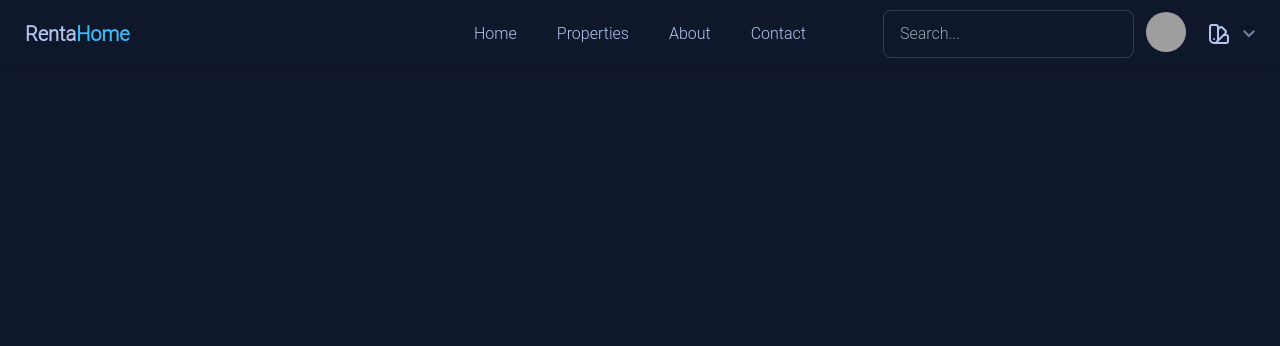
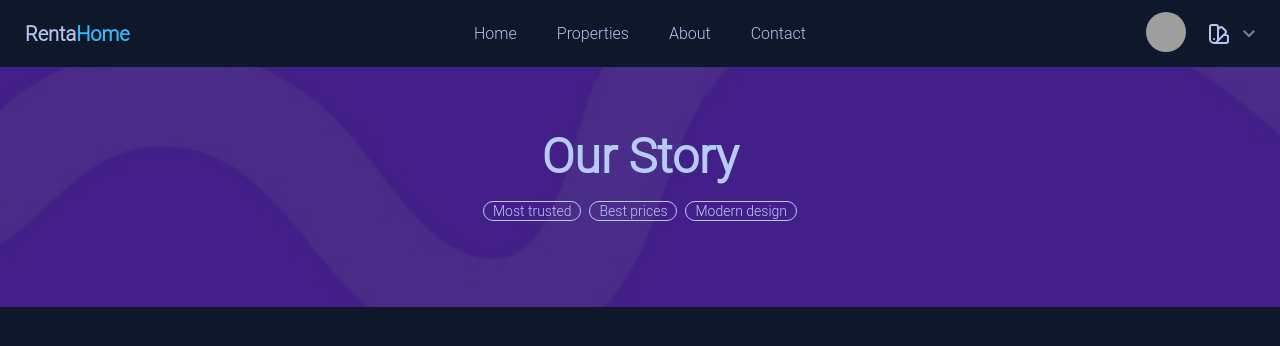
Before and after one commit to MaryamBouchhar/rentahome, a Vue app in the folder client/: page /about in a window 1280 px wide. Shown: the top 346 px of the page. Built offline with nearby package versions, Linux system fonts and the light colour scheme; grey boxes are pictures that could not be loaded.

Commit message:
update navbar and about

```diff
--- a/client/src/components/client/Featured.vue
+++ b/client/src/components/client/Featured.vue
@@ -15,6 +15,9 @@
         <PropertyCard/>
         <PropertyCard/>
       </div>
+
+      <!-- view all button -->
+      <button class="btn btn-wide">View All</button>
     </div>
   </div>
 </template>
--- a/client/src/components/client/NavBar.vue
+++ b/client/src/components/client/NavBar.vue
@@ -29,9 +29,6 @@
       </ul>
     </div>
     <div class="navbar-end">
-      <div class="form-control">
-        <input type="text" placeholder="Search..." class="input input-bordered"/>
-      </div>
       <div class="dropdown dropdown-end ml-2">
         <label tabindex="0" class="btn btn-ghost btn-circle avatar">
           <div class="w-10 rounded-full">
--- a/client/src/views/About.vue
+++ b/client/src/views/About.vue
@@ -1,5 +1,17 @@
 <template>
-
+  <div class="hero h-[240px]" style="background-image: url('../../../src/assets/hero_img.jpeg')">
+    <div class="hero-overlay bg-opacity-60"></div>
+    <div class="hero-content text-center text-neutral-content">
+      <div class="max-w-md">
+        <h1 class="mb-5 text-5xl font-bold">Our Story</h1>
+        <div class="flex justify-center space-x-2 mb-5">
+          <div class="badge badge-outline">Most trusted</div>
+          <div class="badge badge-outline">Best prices</div>
+          <div class="badge badge-outline">Modern design</div>
+        </div>
+      </div>
+    </div>
+  </div>
 </template>
 
 <script>
```
